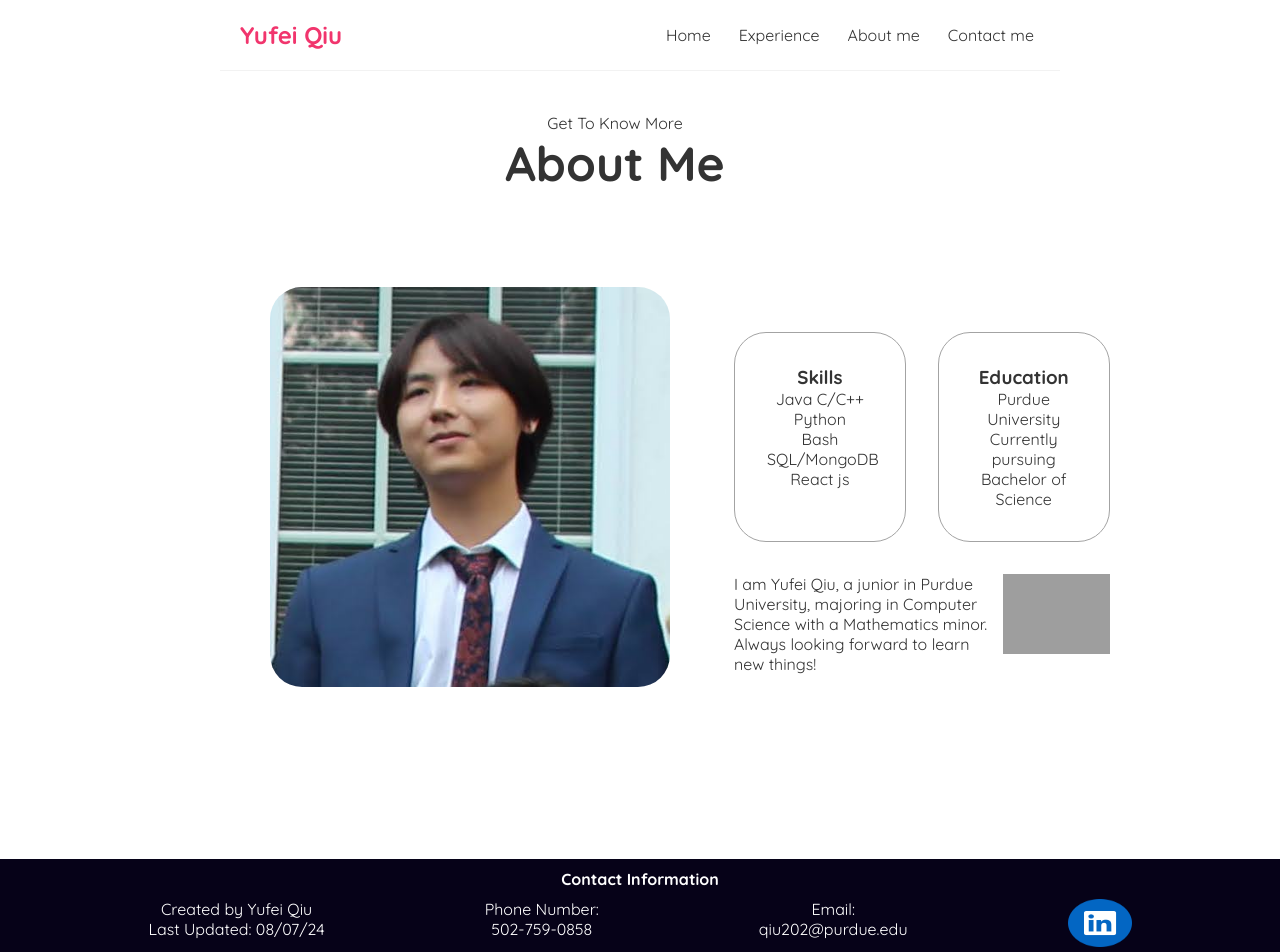
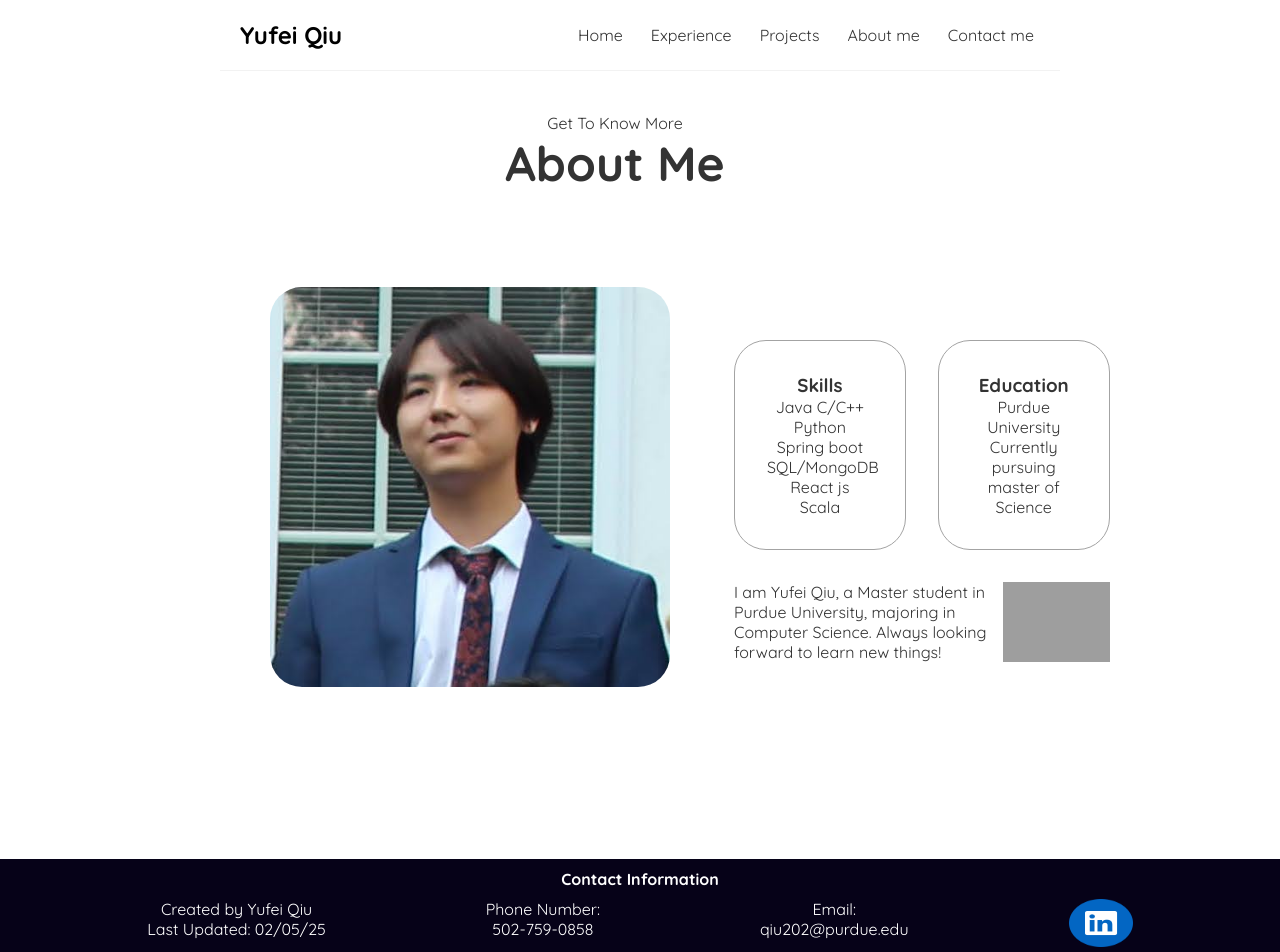
Before and after one commit to yufeiqiu-dev/yufei.qiu.portfolio, a React (Create React App) app: page /#/about in a window 1280 px wide. Shown: the top 952 px of the page. Built offline with nearby package versions, Linux system fonts and the light colour scheme; grey boxes are pictures that could not be loaded.

Commit message:
added experience(ie, separated from projects)

```diff
--- a/src/About.js
+++ b/src/About.js
@@ -17,18 +17,18 @@ const About = () => {
           <div class="about-containers">
             <div class="details-container">
               <h3>Skills</h3>
-              <p>Java C/C++ <br /> Python <br /> Bash<br /> SQL/MongoDB <br /> React js</p>
+              <p>Java C/C++ <br /> Python <br /> Spring boot<br /> SQL/MongoDB <br /> React js <br/> Scala</p>
             </div>
             <div class="details-container">
               <h3>Education</h3>
-              <p>Purdue University Currently pursuing Bachelor of Science</p>
+              <p>Purdue University Currently pursuing master of Science</p>
             </div>
           </div>
           <div class="text-container">
 
             <div>
                  <p>
-            I am Yufei Qiu, a junior in Purdue University, majoring in Computer Science with a Mathematics minor. Always looking forward to learn new things!
+            I am Yufei Qiu, a Master student in Purdue University, majoring in Computer Science. Always looking forward to learn new things!
             </p>
             </div>
             <div>
--- a/src/App.js
+++ b/src/App.js
@@ -8,6 +8,7 @@ import About from './About';
 import Contact from './Contact';
 import { HashRouter, Route, Routes } from 'react-router-dom';
 import {Helmet} from "react-helmet";
+import Experience from './Experience';
 function App() {
   return (
     <HashRouter>
@@ -24,13 +25,17 @@ function App() {
           <Route path="/project" element={<Project />} />
           <Route path="/about" element = {<About />} />
           <Route path = "/contact" element = {<Contact />} />
+          <Route path ="/experience" element ={<Experience/>} />
         </Routes>
 
       </div>
 
     </div>
     <div>
-    <Footer />
+      <footer>
+        <Footer />
+      </footer>
+
     </div>
 
      </HashRouter>
--- /dev/null
+++ b/src/Experience.js
@@ -0,0 +1,30 @@
+import { useState } from 'react';
+const Experience = () => {
+    const [projects, setProjects] = useState([
+        {title: 'Software Engineering Intern at Kohl\'s (June 2024 - Aug 2024)', role: 'Software Engineer', body: 'Worked in a corporate environment on a team of engineers. Implemented features, testcases, and upgrading existing code in spring boot applications. Focused on dealing with real world problems and deployed most of the changes to real world applications. Worked in agile development and trained in extreme programming.', id: 10},
+        {title: 'Data Mine Corporate Partner With No Limit LLC  (Aug 2023 - May 2024)', role: 'Backend Developer', body: 'Led a small backend team through seven successful sprints, demonstrating strong leadership and project management skills. Spearheaded the development of a fully functional forum, showcasing expertise in backend development. Designed and optimized the data structure in MongoDB, ensuring efficient data storage and retrieval.', id: 2},
+
+        {title: 'Wonderland Education (Sept-Dec 2023)', role: 'Instructor', body: 'As a scratch instructor working at Wonderland education, I conducted engaging and interactive Scratch programming lessons for elementary students, and provided clear explanations, hands-on demonstrations, and individualized support to ensure student comprehension and progress.', id:1}
+
+    ]);
+
+    return (
+        <div className="experience">
+            {projects.map((project) => (
+                <div className='project-preview' key={project.id}>
+                    <h2>{ project.title }</h2>
+                    {project.role && <p>Role: { project.role }</p>}
+                    <p>{ project.author }</p>
+                    <p>Description: { project.body }</p>
+                    {project.link && (
+                        <p>link: {project.link}</p>
+                    )}
+                </div>
+            ))}
+
+        </div>
+
+     );
+}
+
+export default Experience;
--- a/src/Footer.js
+++ b/src/Footer.js
@@ -15,7 +15,7 @@ const Footer = () => {
 
             <div>
                 <p>Created by Yufei Qiu</p>
-                <p>Last Updated: 08/07/24</p>
+                <p>Last Updated: 02/05/25</p>
             </div>
             <div>
                 <p>Phone Number: <br /> 502-759-0858</p>
--- a/src/Navbar.js
+++ b/src/Navbar.js
@@ -5,7 +5,8 @@ const Navbar = () => {
             <h1>Yufei Qiu</h1>
             <div className="links">
                 <a href='#/'>Home</a>
-                <a href='#/project'>Experience</a>
+                <a href='#/experience'>Experience</a>
+                <a href='#/project'>Projects</a>
                 <a href='#/about'>About me</a>
                 <a href='#/contact'>Contact me</a>
             </div>
--- a/src/Project.js
+++ b/src/Project.js
@@ -2,10 +2,8 @@ import { useState } from 'react';
 
 const Project = () => {
     const [projects, setProjects] = useState([
-        {title: 'Software Engineering Intern at Kohl\'s (June 2024 - Aug 2024)', role: 'Software Engineer', body: 'Worked in a corporate environment on a team of engineers. Implemented features, testcases, and upgrading existing code in spring boot applications. Focused on dealing with real world problems and deployed most of the changes to real world applications. Worked in agile development and trained in extreme programming.', id: 10},
-        {title: 'Data Mine Corporate Partner With No Limit LLC  (Aug 2023 - May 2024)', role: 'Backend Developer', body: 'Led a small backend team through seven successful sprints, demonstrating strong leadership and project management skills. Spearheaded the development of a fully functional forum, showcasing expertise in backend development. Designed and optimized the data structure in MongoDB, ensuring efficient data storage and retrieval.', id: 2},
-
-        {title: 'Wonderland Education (Sept-Dec 2023)', role: 'Instructor', body: 'As a scratch instructor working at Wonderland education, I conducted engaging and interactive Scratch programming lessons for elementary students, and provided clear explanations, hands-on demonstrations, and individualized support to ensure student comprehension and progress.', id:1},
+        {title:'Music Genre Classification Project',team:'Yufei Qiu, Maanas Karwa, Samantha Sudhoff, Yatian Lai, Siddharth Prabakar', body:'Trained multiple machine learning models such as KNN, SVM, XGBoost, Random Forest to compare and improve classification performance on dataset. Hypertuned parameters for different models and optimized using multiple approaches such as PCA, ensemble...', id:0},
+        {title: 'Scala compiler project', body: 'Developed a Scala compiler, from parsing to AST generation, with optimizations including CPS translation. Implemented features like arithmetic operations, error handling, type checking, heap allocation, value representation, and garbage collection. Optimized performance through various stages, including CMScala to CPS translation and memory management.', id:1},
         {title:'Teacher-Student Web Manager', body:'This project is similar to my teacher-student interactive app coded in 2021 using java. However, this project is re-implemented by me completed on a react-project with backend function calls and secure database, using postgresql. This project simply shows the database information for the user, as well as registering new student, new teacher, and new quiz. Here is the link for more information: https://github.com/Lilflyy/cs348Project'},
         {title:'System Task Monitor', role:'developer', author: 'Team: Yufei Qiu, Phillip Bernwagner, Nick Myrick', body:'This project aimed to create a unix-like task monitor. Primarily coded in C with GTK 3.0 as GUI, our system task monitor was able to display system information, all running process with additional information, like open file descriptors, memory maps and more, in a tree structure,and continuously updating CPU information in a graph-view.'},
         {title: 'Binary CNN Classifier', body: 'This project was made in python with pytorch cnn and other packages. The goal of this classifier is to classify between real photos and art drawing. The model current has 80% validation accuracy',link: 'https://github.com/Lilflyy/BinaryImageClassifier'},
--- a/src/index.css
+++ b/src/index.css
@@ -34,7 +34,7 @@ html, body {
   border-bottom: 1px solid #f2f2f2;
 }
 .navbar h1 {
-  color: #f1356d;
+  color: black;
   margin-right: 50px;
 }
 .navbar .links {
@@ -56,8 +56,11 @@ html, body {
   position: relative;
 }
 .project {
-  height:300vh;
+  height:250vh;
 
+}
+.experience {
+  height:100vh;
 }
 
 .project-preview {
```
